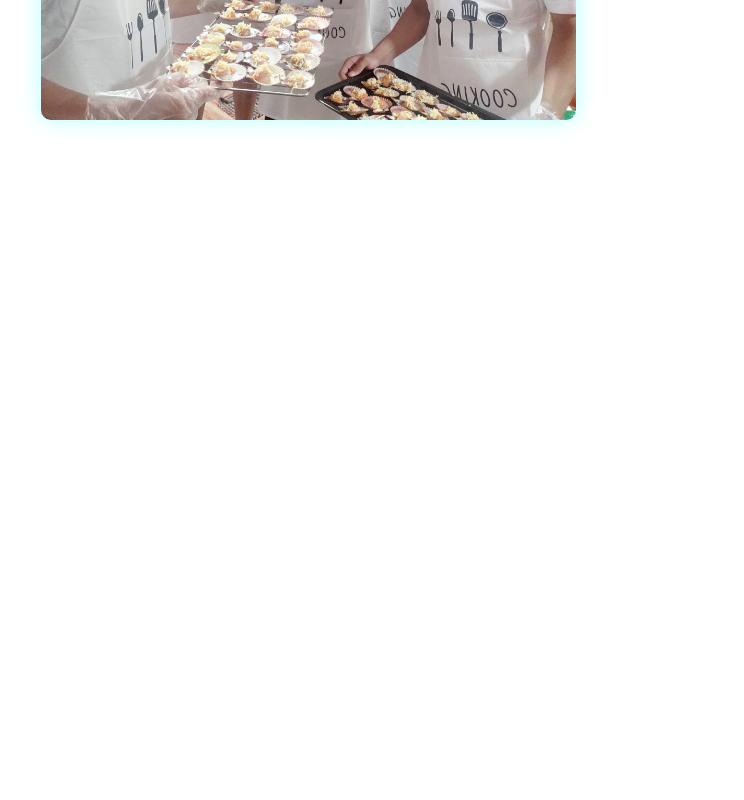
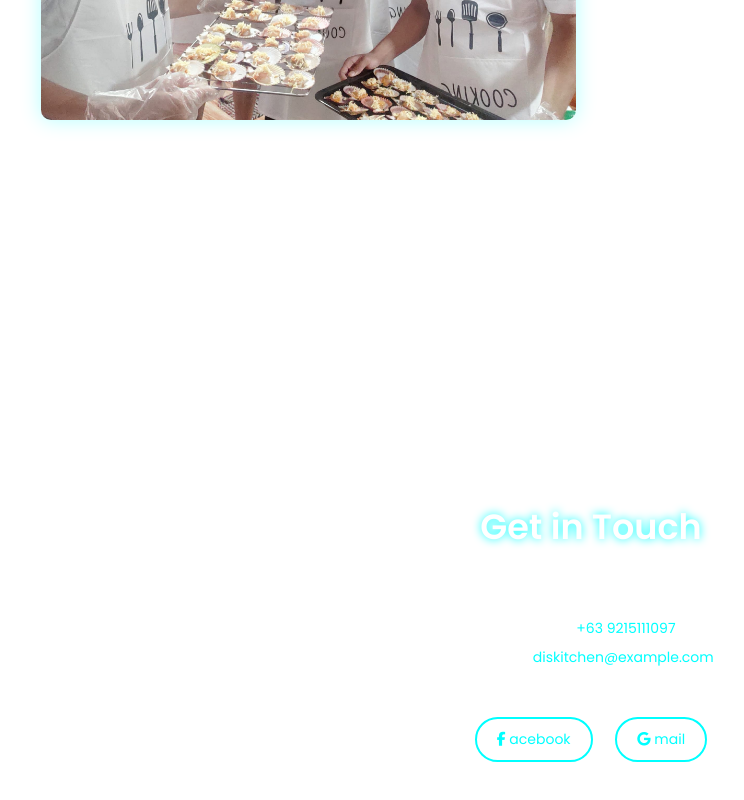
Before and after one commit to chatjpeter/dis-kitchenv2, a plain HTML site: page index.html in a window 1280 px wide. Shown: the part 2149-2949 px from the top of the page, without its empty margins (49-793 px from the left). Before the commit the page ends 2559 px from the top, so only its background shows below. Drawn offline with nearby package versions, Linux system fonts and the light colour scheme.

Commit message:
Almost done

```diff
--- a/index.html
+++ b/index.html
@@ -7,6 +7,8 @@
   <link rel="stylesheet" href="https://cdnjs.cloudflare.com/ajax/libs/font-awesome/6.5.2/css/all.min.css">
   <link rel="stylesheet" href="styles.css">
   <link href="https://cdn.jsdelivr.net/npm/aos@2.3.4/dist/aos.css" rel="stylesheet">
+  <link rel="stylesheet" href="https://cdnjs.cloudflare.com/ajax/libs/font-awesome/6.5.0/css/all.min.css">
+
 
 </head>
 <body>
@@ -129,6 +131,30 @@ Discover the authentic taste of Bantayan Island at Di's Kitchen. Our freshly sou
   </div>
 </section>
 
+<section id="contacts" class="contact-section">
+  <h1 class="contact-title">Get in Touch</h1>
+  <p class="contact-intro">Have questions, orders, or feedback? We’d love to hear from you!</p>
+
+  <div class="contact-info">
+    <p><i class="fas fa-phone"></i> <strong>Phone:</strong> <a href="tel:+639215111097">+63 9215111097</a></p>
+    <p><i class="fas fa-envelope"></i> <strong>Email:</strong> <a href="mailto:tunacaojohnpeter1@gmail.com">diskitchen@example.com</a></p>
+    <p><i class="fas fa-map-marker-alt"></i> <strong>Location:</strong> Umapad, Mandaue City</p>
+  </div>
+
+  <div class="contact-social">
+    <a href="https://www.facebook.com/diskitchen1" target="_blank" class="social-link fb">
+      <i class="fab fa-facebook-f"></i> acebook
+    </a>
+    <a href="mailto:tunacaojohnpeter1@gmail.com" target="_blank" class="social-link gm">
+      <i class="fab fa-google"></i> mail
+    </a>
+  </div>
+
+
+</section>
+
+
+
 
   </div>
 
--- a/styles.css
+++ b/styles.css
@@ -358,6 +358,71 @@ section {
   color: red;
 
 }
+
+
+.contact-section {
+  min-height: 100vh;
+  padding: 90px 10px;
+  text-align: center;
+  color: white;
+}
+
+.contact-title {
+  font-size: 3.5rem;
+  text-shadow: 0 0 10px aqua;
+  margin-bottom: 10px;
+}
+
+.contact-intro {
+  font-size: 1.6rem;
+  margin-bottom: 30px;
+}
+
+.contact-info p {
+  font-size: 1.4rem;
+  margin: 8px 0;
+}
+
+.contact-info a {
+  color: aqua;
+  text-decoration: none;
+  transition: 0.3s ease;
+}
+
+.contact-info a:hover {
+  text-shadow: 0 0 10px aqua;
+}
+
+.contact-social {
+  margin-top: 20px;
+}
+
+.social-link {
+  display: inline-block;
+  margin: 0 10px;
+  padding: 10px 20px;
+  border-radius: 30px;
+  border: 2px solid aqua;
+  font-size: 1.4rem;
+  color: aqua;
+  transition: 0.3s ease;
+}
+
+.social-link:hover {
+  background: aqua;
+  color: black;
+  box-shadow: 0 0 20px aqua;
+}
+
+.contact-map {
+  margin-top: 10px;
+  border-radius: 10px;
+  overflow: hidden;
+  box-shadow: 0 0 15px rgba(0,255,255,0.4);
+}
+
+
+
 @media (max-width: 1024px) {
   .scallops-pic img {
     width: 25rem;
```
Also changed, not shown: script.js (line endings or trailing spaces).
